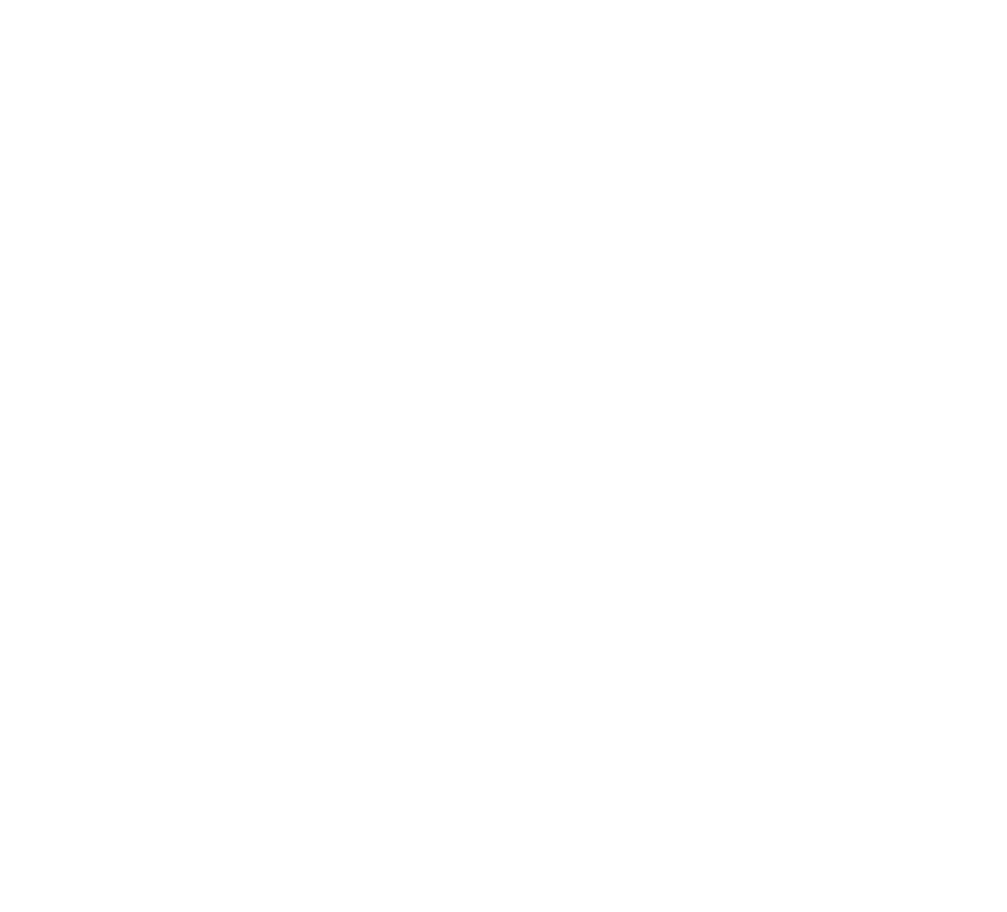
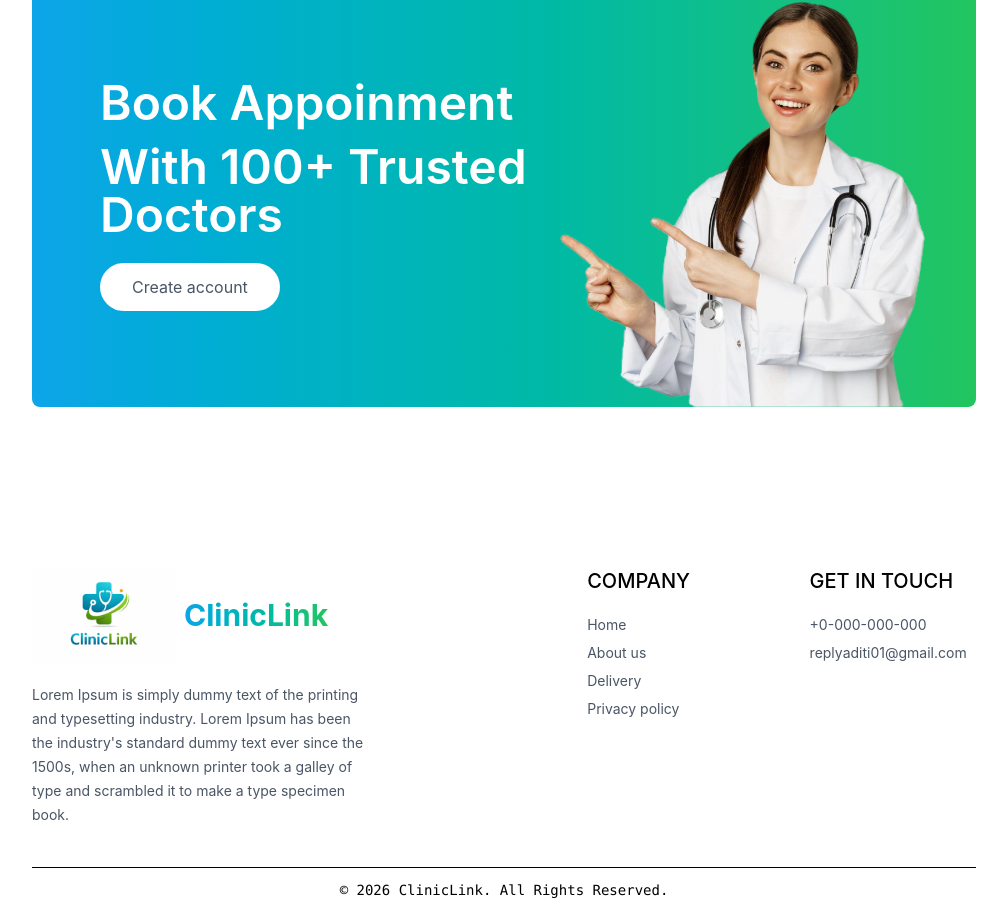
Before and after one commit to Aditi-2909/Clinic-Link, a React (Vite) app in the folder Frontend/: page / in a window 1280 px wide. Shown: the part 2703-3615 px from the top of the page, without its empty margins (136-1143 px from the left). Before the commit the page ends 2670 px from the top, so only its background shows below. Built offline with nearby package versions, Linux system fonts and the light colour scheme.

Commit message:
making Banner & Footer

```diff
--- a/Frontend/src/App.jsx
+++ b/Frontend/src/App.jsx
@@ -9,6 +9,7 @@
 import MyAppointments from './pages/MyAppointments'
 import Appointment from './pages/Appointment'
 import Navbar from './components/Navbar'
+import Footer from './components/Footer'
 
 const App = () => {
   return (
@@ -27,6 +28,7 @@
         <Route path='/appoitnment/:docId' element={<Appointment/>}/>
 
       </Routes>
+      <Footer/>
     </div>
   )
 }
--- /dev/null
+++ b/Frontend/src/components/Banner.jsx
@@ -0,0 +1,28 @@
+import React from 'react'
+import { assets } from '../assets/assets'
+import { useNavigate } from 'react-router-dom'
+
+const Banner = () => {
+    const navigate = useNavigate()
+  return (
+    <div className='flex bg-gradient-to-r from-[#0ea5e9] to-[#22c55e] rounded-lg px-6 sm:px-10 md:px-14 lg:px-12 my-20 md:mx-10 '>
+        {/* left side */}
+        <div className='flex-1 py-8 sm:py-10 md:py-10 lg:py-24 lg:pl-5'>
+            <div className='text-xl sm:text-2xl md:text-3xl lg:text-5xl font-semibold text-white'>
+                <p>Book Appoinment</p>
+                <p className='mt-4'>With 100+ Trusted Doctors</p>
+            </div>
+               <button onClick={()=>{navigate('/login');scrollTo(0,0)}} className='bg-white text-sm sm:text-base text-gray-600 px-8 py-3 rounded-full mt-6 hover:scale-105 transition-all cursor-pointer'>Create account</button>
+        </div>
+
+        {/* right side */}
+
+        <div className='hidden md:block md:w-1/2 lg:w-[370px] relative'>
+            <img className='w-full absolute bottom-0 right-0 max-w-md' src={assets.appointment_img } alt="" />
+
+        </div>
+    </div>
+  )
+}
+
+export default Banner
--- /dev/null
+++ b/Frontend/src/components/Footer.jsx
@@ -0,0 +1,46 @@
+import React from 'react'
+import { assets } from '../assets/assets'
+
+const Footer = () => {
+  return (
+    <div className='md:mx-10'>
+        <div className='flex flex-col sm:grid grid-cols-[3fr_1fr_1fr] gap-14 my-10 mt-40 text-sm'>
+            {/* left  */}
+            <div>
+                <div className='flex gap-2 items-center mb-5'>
+                    <img src={assets.logo} alt="" className=' w-36'/>
+                    <p className='text-3xl font-bold bg-gradient-to-r from-[#0ea5e9] to-[#22c55e] bg-clip-text text-transparent'>ClinicLink</p>
+                </div>
+                <p className='w-full md:w-2/3 text-gray-600 leading-6'>
+                    Lorem Ipsum is simply dummy text of the printing and typesetting industry. Lorem Ipsum has been the industry's standard dummy text ever since the 1500s, when an unknown printer took a galley of type and scrambled it to make a type specimen book.
+                </p>
+            </div>
+            {/* center  */}
+            <div>
+                <p className='text-xl font-medium mb-5'>COMPANY</p>
+                <ul className='flex flex-col gap-2 text-gray-600'>
+                    <li>Home</li>
+                    <li>About us</li>
+                    <li>Delivery</li>
+                    <li>Privacy policy</li>
+                </ul>
+            </div>
+            {/* right  */}
+            <div>
+                <p className='text-xl font-medium mb-5'>GET IN TOUCH</p>
+                <ul className='flex flex-col gap-2 text-gray-600'>
+                    <li>+0-000-000-000</li>
+                    <li>replyaditi01@gmail.com</li>
+                </ul>
+            </div>
+        </div>
+        <div>
+            {/* copyright text  */}
+            <hr />
+            <p className='py-3 text-sm text-center font-mono'>© 2026 ClinicLink. All Rights Reserved.</p>
+        </div>
+    </div>
+  )
+}
+
+export default Footer
--- a/Frontend/src/components/TopDoctors.jsx
+++ b/Frontend/src/components/TopDoctors.jsx
@@ -27,7 +27,7 @@
                     </div>
                 ))}
             </div>
-            <button onClick={()=>{navigate('/doctors'); scrollTo(0,0)}} className='bg-gradient-to-r from-blue-500 to-green-500 hover:from-blue-600 hover:to-green-600 text-white cursor-pointer px-8 py-3 rounded-full font-semibold hidden md:block hover:scale-105 transition-all duration-300 shadow-md hover:shadow-xl'>
+            <button onClick={()=>{navigate('/doctors'); scrollTo(0,0)}} className='bg-gradient-to-r from-[#0ea5e9] to-[#22c55e] hover:from-blue-600 hover:to-green-600 text-white cursor-pointer px-8 py-3 rounded-full font-semibold hidden md:block hover:scale-105 transition-all duration-300 shadow-md hover:shadow-xl'>
                 more
             </button>
 
--- a/Frontend/src/pages/Home.jsx
+++ b/Frontend/src/pages/Home.jsx
@@ -2,6 +2,7 @@
 import Header from '../components/Header'
 import SpecialityMenu from '../components/SpecialityMenu'
 import TopDoctors from '../components/TopDoctors'
+import Banner from '../components/Banner'
 
 
 
@@ -11,6 +12,7 @@
       <Header/>
      <SpecialityMenu/>
      <TopDoctors/>
+     <Banner/>
     </div>
   )
 }
```
